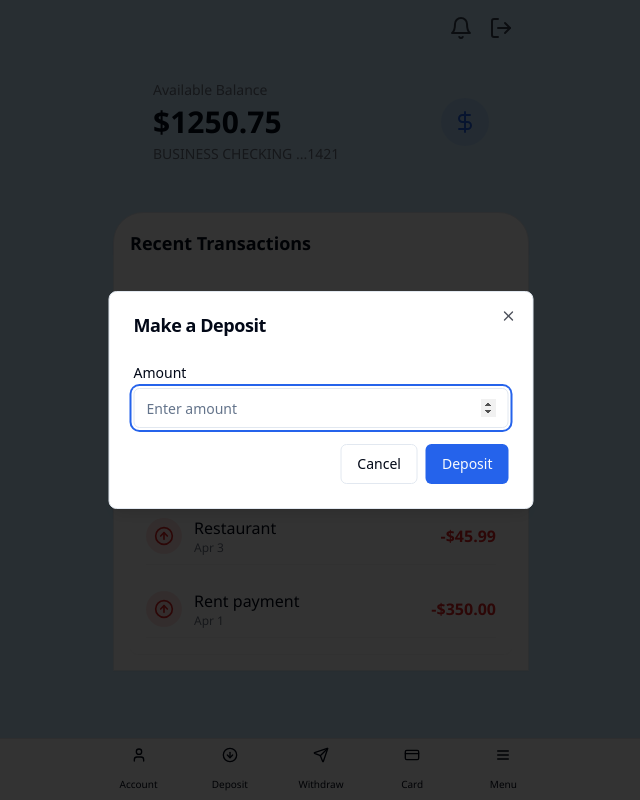
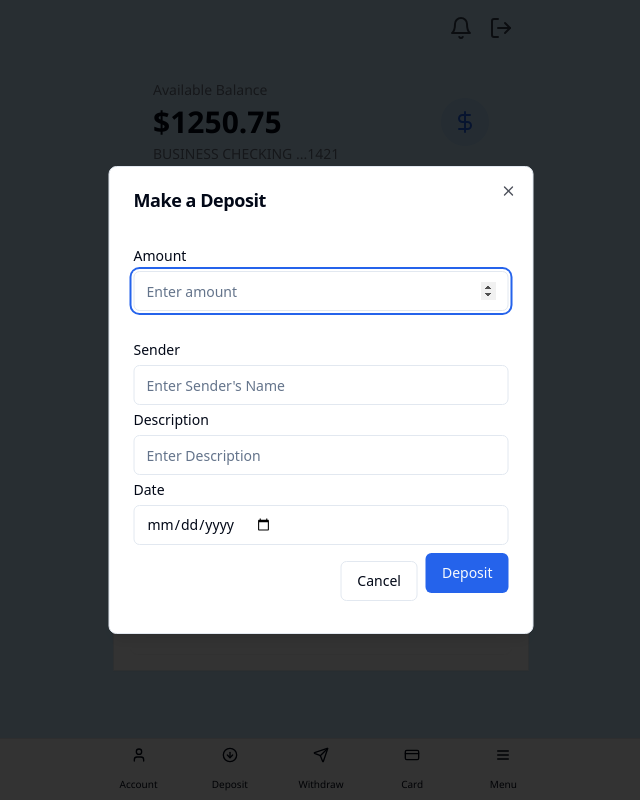
Before and after one commit to elomscansio/BANKING-SIM, a Next.js app: page / in a window 1280 px wide. Both pictures are taken after a click on the button "Deposit". Shown: the whole page, without its empty margins (319-959 px from the left). Built offline with nearby package versions, Linux system fonts and the light colour scheme; no server answers; a web font is replaced by a local one.

Commit message:
checkpoint1 Add description, date, reciepient/sender field in deposit/withdrawal modal

```diff
--- a/app/page.tsx
+++ b/app/page.tsx
@@ -6,8 +6,8 @@ import TransactionList from "@/components/transaction-list";
 import BalanceCard from "@/components/balance-card";
 import ActionButtons from "@/components/action-buttons";
 import { Bell, LogOut } from "lucide-react";
-import DepositModal from "@/components/deposit-modal";
-import PaymentModal from "@/components/payment-modal";
+import DepositModal, { DepositModalProps } from "@/components/deposit-modal";
+import PaymentModal, { PaymentModalProps } from "@/components/payment-modal";
 
 export default function Dashboard() {
   const [balance, setBalance] = useState(1250.75);
@@ -78,11 +78,13 @@ export default function Dashboard() {
   const closewithdraw = () => setOpenWithdraw(false);
   const showWithdraw = () => setOpenWithdraw(true);
 
-  const onDeposit = async () => {
+  const onDeposit: DepositModalProps["onDeposit"] = async (detail) => {
+    const balanceResponse = await fetch("/api/balance");
     alert("Deposited");
   };
 
-  const onWithdraw = async () => {
+  const onWithdraw: PaymentModalProps["onWithraw"] = async (detail) => {
+    const balanceResponse = await fetch("/api/balance");
     alert("Withdrawal success");
   };
 
--- a/components/deposit-modal.tsx
+++ b/components/deposit-modal.tsx
@@ -14,14 +14,14 @@ import { Button } from "@/components/ui/button";
 import { Input } from "@/components/ui/input";
 import { Label } from "@/components/ui/label";
 
-interface DepositModalProps {
+export interface DepositModalProps {
   isOpen: boolean;
   onClose: () => void;
   onDeposit: (detail: {
     amount: number;
     sender: string;
     description: string;
-    date: Date;
+    date: string;
   }) => void;
 }
 
@@ -33,7 +33,7 @@ export default function DepositModal({
   const [amount, setAmount] = useState("");
   const [sender, setSender] = useState("");
   const [description, setDescription] = useState("");
-  const [date, setDate] = useState(new Date());
+  const [date, setDate] = useState("");
   const [error, setError] = useState("");
 
   const handleSubmit = (e: React.FormEvent) => {
@@ -65,7 +65,7 @@ export default function DepositModal({
         </DialogHeader>
         <form onSubmit={handleSubmit}>
           <div className="grid gap-4 py-4">
-            <div className="grid gap-2">
+            <div className="grid gap-2 my-2">
               <Label htmlFor="amount">Amount</Label>
               <Input
                 id="amount"
@@ -79,8 +79,41 @@ export default function DepositModal({
               {error && <p className="text-sm text-red-500">{error}</p>}
             </div>
           </div>
+          <div className="grid gap-2 my-2">
+            <Label htmlFor="recipient">Sender</Label>
+            <Input
+              id="sender"
+              placeholder="Enter Sender's Name"
+              value={sender}
+              onChange={(e) => setSender(e.target.value)}
+            />
+          </div>
+          <div className="grid gap-2 my-2">
+            <Label htmlFor="description">Description</Label>
+            <Input
+              id="description"
+              placeholder="Enter Description"
+              value={description}
+              onChange={(e) => setDescription(e.target.value)}
+            />
+          </div>
+          <div className="grid gap-2 my-2">
+            <Label htmlFor="date">Date</Label>
+            <Input
+              id="date"
+              type="date"
+              placeholder="Enter Date"
+              value={date}
+              onChange={(e) => setDate(e.target.value)}
+            />
+          </div>
           <DialogFooter>
-            <Button type="button" variant="outline" onClick={onClose}>
+            <Button
+              type="button"
+              variant="outline"
+              className="my-2"
+              onClick={onClose}
+            >
               Cancel
             </Button>
             <Button type="submit">Deposit</Button>
--- a/components/payment-modal.tsx
+++ b/components/payment-modal.tsx
@@ -14,14 +14,14 @@ import { Button } from "@/components/ui/button";
 import { Input } from "@/components/ui/input";
 import { Label } from "@/components/ui/label";
 
-interface PaymentModalProps {
+export interface PaymentModalProps {
   isOpen: boolean;
   onClose: () => void;
   onWithraw: (detail: {
     amount: number;
     recipient: string;
     description: string;
-    date: Date;
+    date: string;
   }) => void;
   currentBalance: number;
 }
@@ -35,7 +35,7 @@ export default function PaymentModal({
   const [amount, setAmount] = useState("");
   const [recipient, setRecipient] = useState("");
   const [description, setDescription] = useState("");
-  const [date, setDate] = useState(new Date());
+  const [date, setDate] = useState("");
 
   const [error, setError] = useState("");
 
@@ -81,7 +81,7 @@ export default function PaymentModal({
         </DialogHeader>
         <form onSubmit={handleSubmit}>
           <div className="grid gap-4 py-4">
-            <div className="grid gap-2">
+            <div className="grid gap-2 my-2">
               <Label htmlFor="amount">Amount</Label>
               <Input
                 id="amount"
@@ -94,18 +94,42 @@ export default function PaymentModal({
               />
               {error && <p className="text-sm text-red-500">{error}</p>}
             </div>
-            <div className="grid gap-2">
+            <div className="grid gap-2 my-2">
               <Label htmlFor="recipient">Recipient</Label>
               <Input
                 id="recipient"
-                placeholder="Enter recipient name"
+                placeholder="Enter Recipient Name"
                 value={recipient}
                 onChange={(e) => setRecipient(e.target.value)}
               />
             </div>
+            <div className="grid gap-2 my-2">
+              <Label htmlFor="description">Description</Label>
+              <Input
+                id="description"
+                placeholder="Enter Description"
+                value={description}
+                onChange={(e) => setDescription(e.target.value)}
+              />
+            </div>
+            <div className="grid gap-2 my-2">
+              <Label htmlFor="date">Date</Label>
+              <Input
+                id="date"
+                type="date"
+                placeholder="Enter Date"
+                value={date}
+                onChange={(e) => setDate(e.target.value)}
+              />
+            </div>
           </div>
           <DialogFooter>
-            <Button type="button" variant="outline" onClick={onClose}>
+            <Button
+              type="button"
+              variant="outline"
+              className="my-2"
+              onClick={onClose}
+            >
               Cancel
             </Button>
             <Button type="submit">Pay</Button>
```
